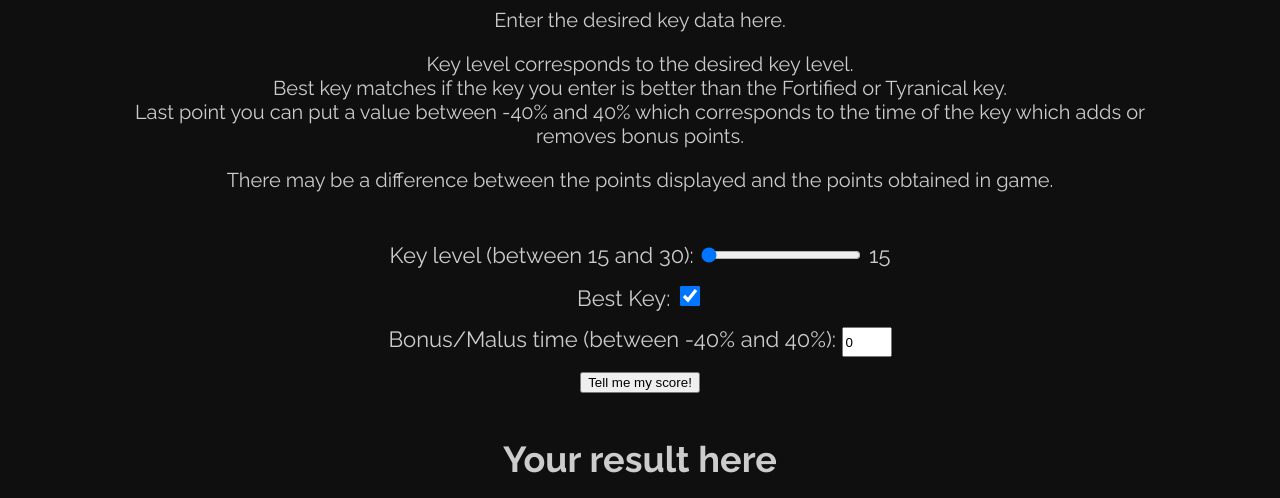
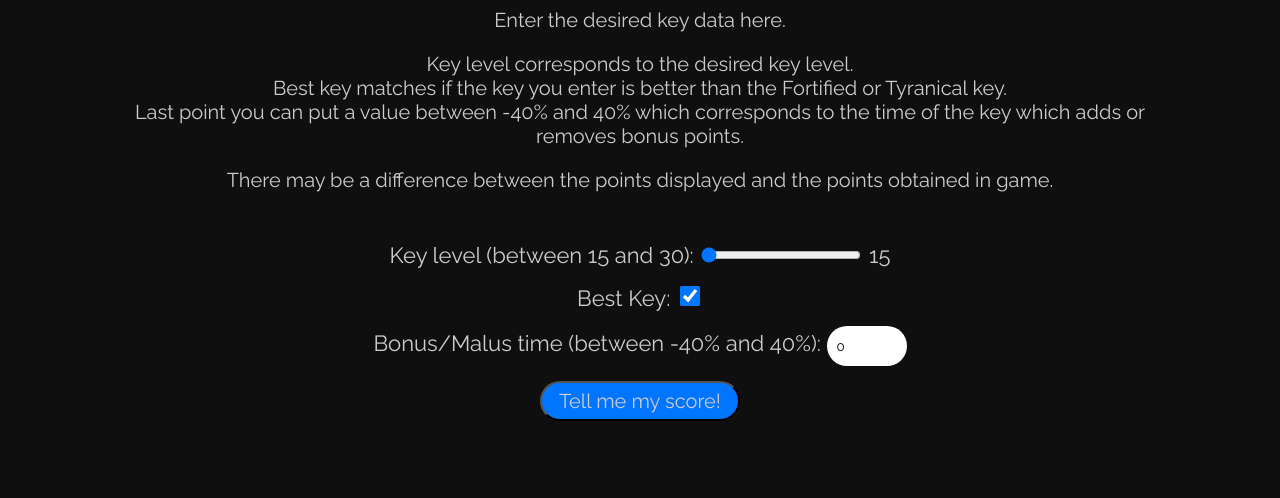
Before and after one commit to Eldaurim/MM-Calculator.io, a plain HTML site: page index.html in a window 1280 px wide. Shown: the part 264-762 px from the top of the page. Drawn offline with Linux system fonts and the light colour scheme.

Commit message:
update css

```diff
--- a/index.css
+++ b/index.css
@@ -30,8 +30,12 @@ body {
 }
 
 #time_key_input {
-    width: 50px;
-    height: 30px;
+    width: 80px;
+    height: 40px;
+    border-radius: 50px;
+    padding-left: 10px;
+    font-family: 'Raleway', sans-serif;
+    border: 0px black solid;
 }
 
 #best_key_input{
@@ -41,6 +45,10 @@ body {
 
 .m-15{
     margin-bottom: 15px;
+}
+
+.m-50{
+    margin-bottom: 50px;
 }
 
 .footer {
@@ -74,6 +82,16 @@ ul, li {
     list-style: none;
 }
 
+button {
+    color: #cccccc;
+    background-color: #0075FF;
+    width: 200px;
+    height: 40px;
+    border-radius: 50px;
+    font-size: 20px;
+    font-family: 'Raleway', sans-serif;
+}
+
 @media screen and (max-width: 1000px) {
     .container {
         margin: 50px 15px 50px 15px;
--- a/index.html
+++ b/index.html
@@ -39,7 +39,7 @@
             <label for="time_key_input">Bonus/Malus time (between -40% and 40%):</label>
             <input type="number" class="time_key_input" max="40" min="-40" id="time_key_input" value="0">
         </div>
-        <button id="calculator_button" class="m-15" type="button">Tell me my score!</button>
+        <button id="calculator_button" class="m-50" type="button">Tell me my score!</button>
         <h2 class="m-15" id="result">Your result here</h2>
     </section>
 
```
